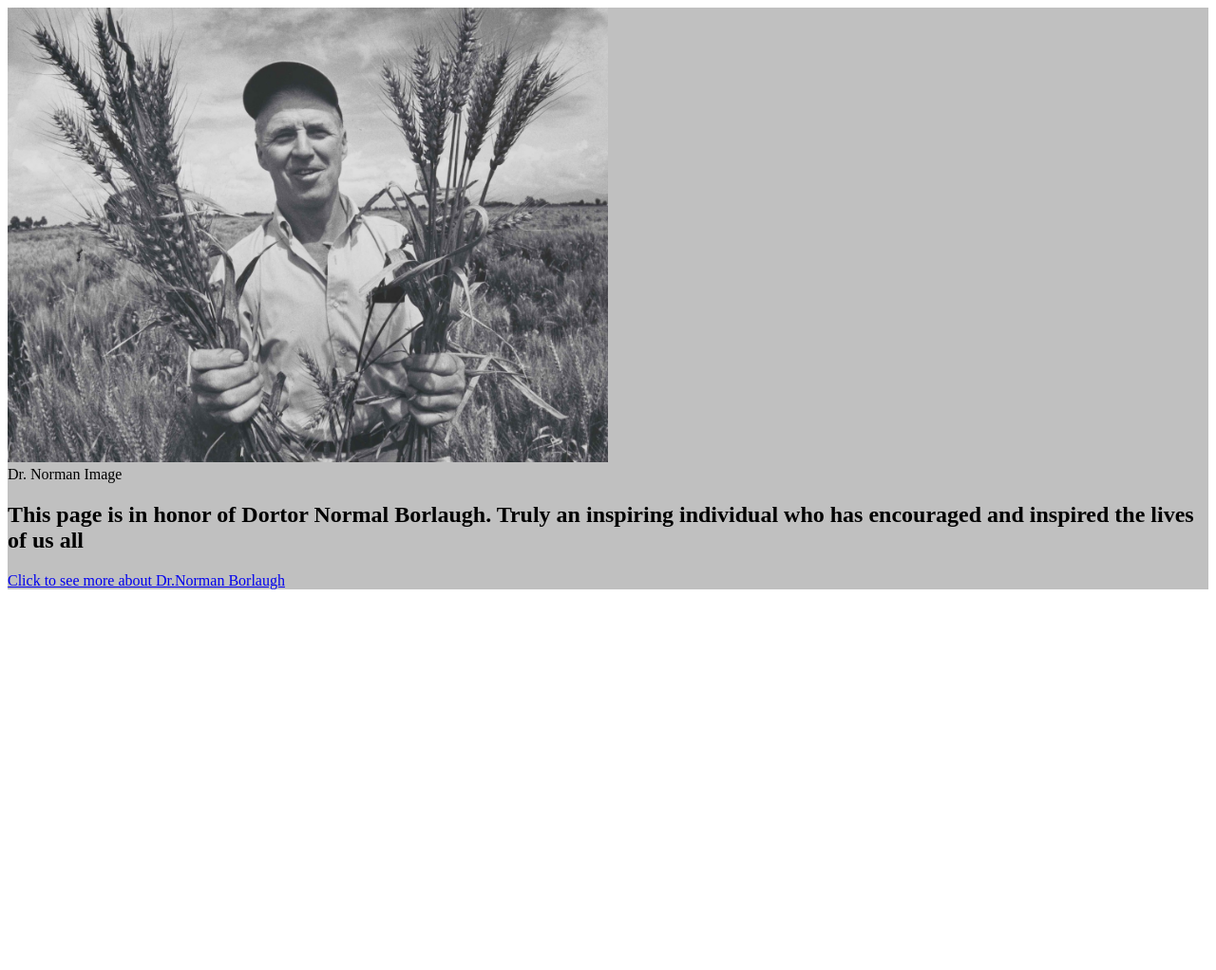
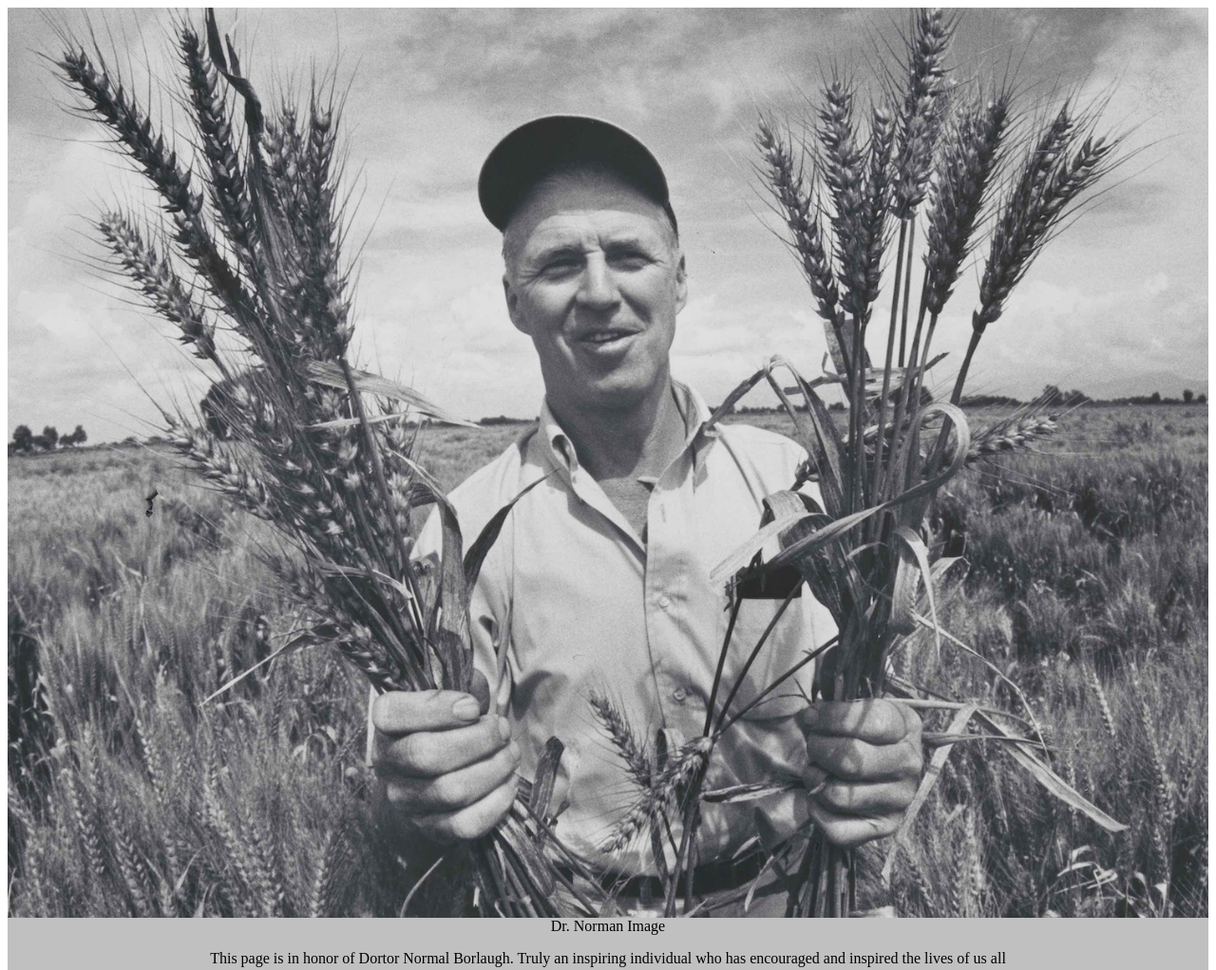
Before and after one commit to ClintonYounge/Clinton-and-Cesar-Trial, a plain HTML site: page index.html in a window 1280 px wide. Shown: the top 1022 px of the page at 95% size. Before the commit the page ends 800 px from the top, so only its background shows below. Drawn offline with Linux system fonts and the light colour scheme.

Commit message:
Ater 10 out of 10

```diff
--- a/css/style.css
+++ b/css/style.css
@@ -1,12 +1,14 @@
 #img-div {
-  margin: 0 auto;
+  display: flexbox;
+  align-items: center;
+  text-align: center;
 }
 
 #image {
-  width: 50%;
-  display: inline-block
+  display: block;
+  max-width: 100%;
 }
 
-main{
+main {
   background-color: silver;
 }
--- a/index.html
+++ b/index.html
@@ -1,24 +1,28 @@
 <!DOCTYPE html>
 <html lang="en">
   <head>
-    <meta charset="UTF-8">
+    <meta charset="UTF-8" />
     <title id="title">Dr. Norman Borlaug"</title>
-    <link rel="stylesheet" href="css/style.css">
+    <link rel="stylesheet" href="css/style.css" />
   </head>
 
   <body>
     <script src="https://cdn.freecodecamp.org/testable-projects-fcc/v1/bundle.js"></script>
-    <script  src="js/index.js"></script>
+    <script src="js/index.js"></script>
     <main id="main">
       <div id="img-div">
         <img id="image" src="./images/DrNormanB.jpg" alt="" />
         <figcaption id="img-caption">Dr. Norman Image</figcaption>
         <p id="tribute-info">
-          <h2> This page is in honor of Dortor Normal Borlaugh.
-            Truly an inspiring individual who has encouraged and
-            inspired the lives of us all</h2>
+          This page is in honor of Dortor Normal Borlaugh. Truly an inspiring
+          individual who has encouraged and inspired the lives of us all
         </p>
-        <a href="google.com" target="_blank">Click to see more about Dr.Norman Borlaugh</a>
+        <a
+          id="tribute-link"
+          href="https://es.wikipedia.org/wiki/Norman_Borlaug"
+          target="_blank"
+          >Click to see more about Dr.Norman Borlaugh</a
+        >
       </div>
     </main>
   </body>
```
